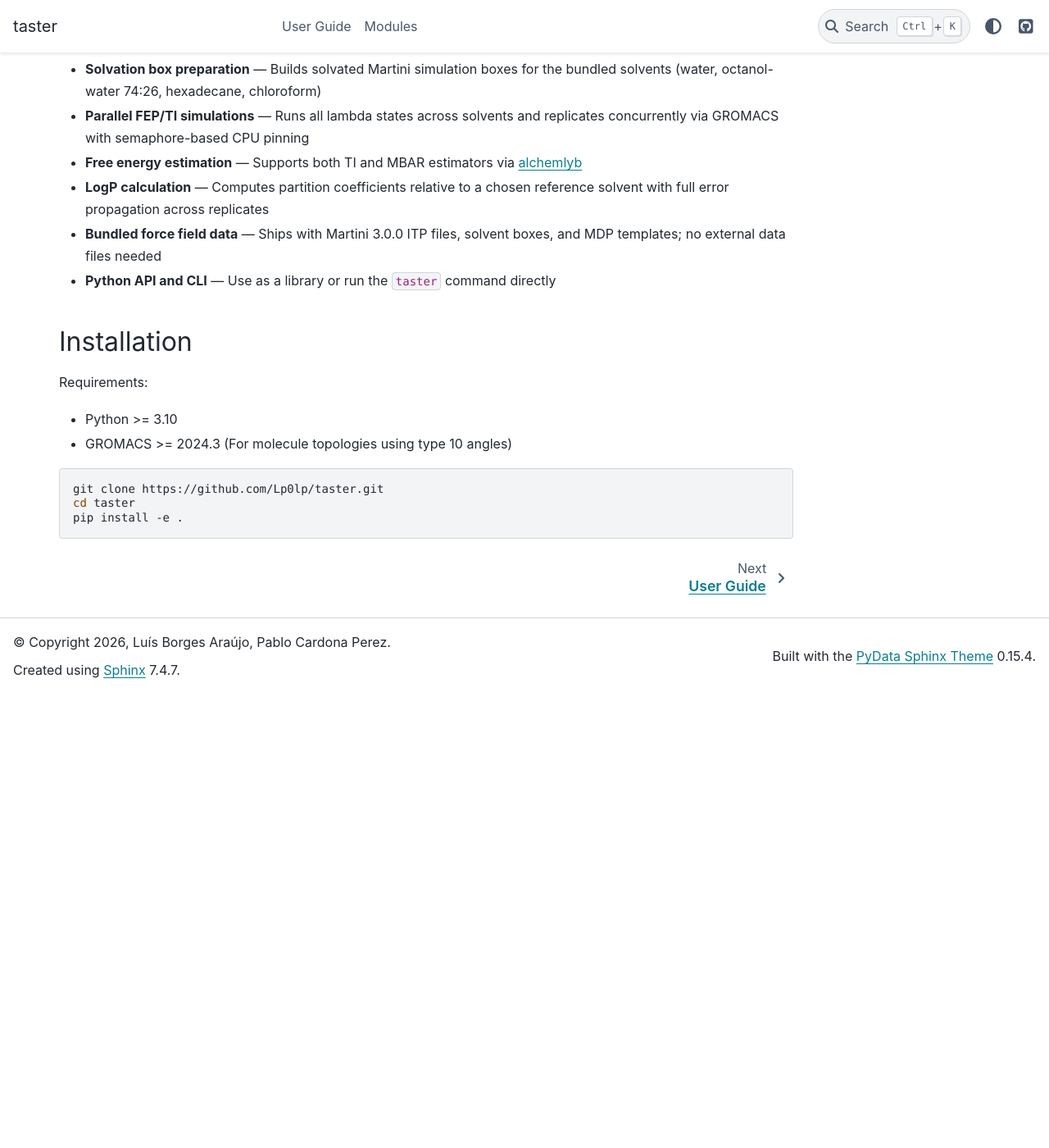
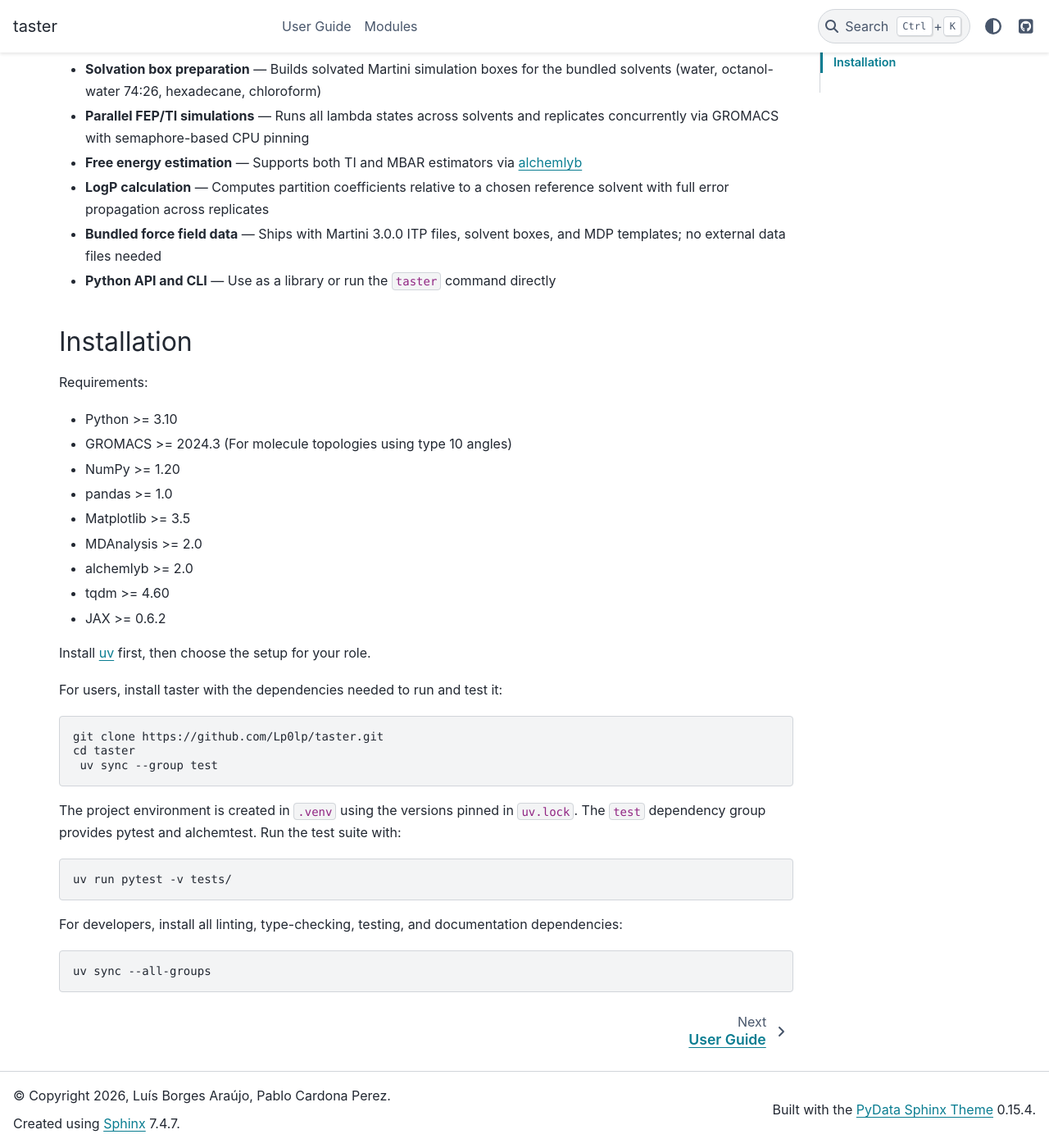
Before and after one commit to Martini-Force-Field-Initiative/taster, a Sphinx documentation site: the page built from docs/source/index.rst, in a window 1280 px wide and 1400 px high, scrolled down 618 px. Shown: the whole window at 82% size. Built offline with Sphinx 7.4.7 and the PyData theme 0.15.4, drawn with Linux system fonts in a browser that asks for light colours; before the commit the page ends 1464 px from its top, so only the background shows below that.

Commit message:
docs: updated docs to documetn switch to uv

```diff
--- a/docs/source/index.rst
+++ b/docs/source/index.rst
@@ -83,9 +83,36 @@
 
 - Python >= 3.10
 - GROMACS >= 2024.3 (For molecule topologies using type 10 angles)
+- NumPy >= 1.20
+- pandas >= 1.0
+- Matplotlib >= 3.5
+- MDAnalysis >= 2.0
+- alchemlyb >= 2.0
+- tqdm >= 4.60
+- JAX >= 0.6.2
 
-.. code-block:: bash
+Install `uv <https://docs.astral.sh/uv/getting-started/installation/>`_ first,
+then choose the setup for your role.
+
+For users, install taster with the dependencies needed to run and test it:
+
+.. code-block:: console
 
    git clone https://github.com/Lp0lp/taster.git
    cd taster
-   pip install -e .
+    uv sync --group test
+
+The project environment is created in ``.venv`` using the versions pinned in
+``uv.lock``. The ``test`` dependency group provides pytest and alchemtest. Run
+the test suite with:
+
+.. code-block:: console
+
+    uv run pytest -v tests/
+
+For developers, install all linting, type-checking, testing, and documentation
+dependencies:
+
+.. code-block:: console
+
+    uv sync --all-groups
```
Also changed, not shown: README.md (+26 -3 lines).
